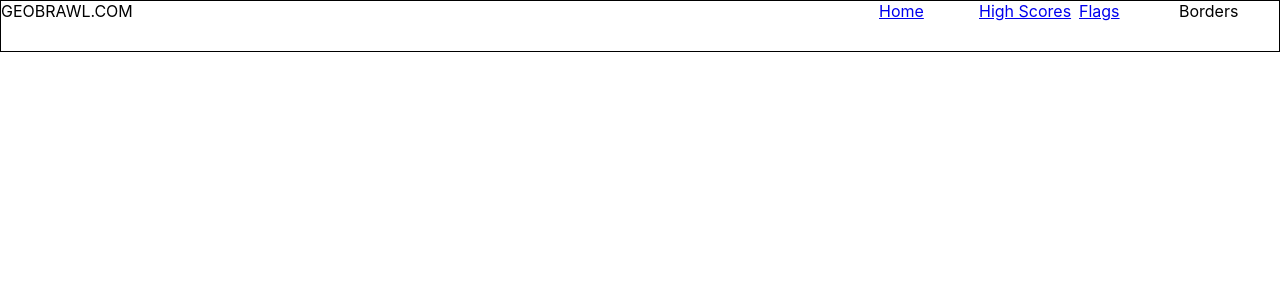
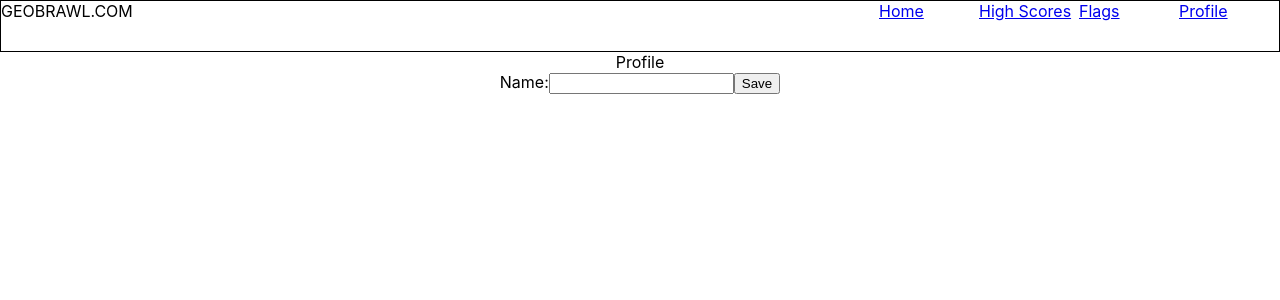
Before and after one commit to arildandreassen/geo, a React (Create React App) app: page /profile in a window 1280 px wide. Shown: the top 300 px of the page. Built offline with nearby package versions, Linux system fonts and the light colour scheme.

Commit message:
added a timer and a profile (#19)

```diff
--- a/src/App.tsx
+++ b/src/App.tsx
@@ -1,28 +1,23 @@
 import * as React from 'react';
-import {
-  QueryClient,
-  QueryClientProvider
-} from '@tanstack/react-query'
 import "./App.css";
+import { Routes, Route } from "react-router-dom";
 import FlagPage from './features/flagQuiz/FlagPage'
 import Header from './components/Header';
 
-import { Routes, Route } from "react-router-dom";
+
 import HomePage from './pages/HomePage';
 import HighScores from './features/highScores/HighScores';
-
+import Profile from './features/profile/Profile'
 function App() {
-  const queryClient = new QueryClient()
 
   return <div className="App">
     <Header />
-    <QueryClientProvider client={queryClient}>
       <Routes>
           <Route path="/" element={<HomePage />}/>
           <Route path="/highscores" element={<HighScores />}/>
           <Route path='/flags' element={<FlagPage />} />
+          <Route path='/profile' element={<Profile />} />
       </Routes>
-    </QueryClientProvider>
   </div>;
 }
 
--- a/src/components/Header.tsx
+++ b/src/components/Header.tsx
@@ -8,7 +8,7 @@ function Header() {
         <div className='header-items'><Link to='/'>Home</Link></div>
         <div className='header-items'><Link to='/highscores'>High Scores</Link></div>
         <div className='header-items'><Link to='/flags'>Flags</Link></div>
-        <div className='header-items'>Borders</div>
+        <div className='header-items'><Link to='/profile'>Profile</Link></div>
     </div>
 }
 
--- /dev/null
+++ b/src/components/Timer.css
@@ -0,0 +1,5 @@
+.timer {
+    font-size: 3rem;
+    padding-top: 20px;
+    padding-bottom: 20px;
+}
--- /dev/null
+++ b/src/components/Timer.tsx
@@ -0,0 +1,18 @@
+import * as React from 'react';
+import { useState, useEffect } from 'react';
+import './Timer.css'
+
+function Timer() {
+    const [seconds, setSeconds] = useState(0)
+
+    useEffect(() => {
+        const interval = setInterval(() => {
+            setSeconds(seconds => seconds +1)
+        }, 1000)
+        return () => clearInterval(interval)
+    }, [seconds])
+
+    return <div className='timer'>{seconds}s</div>
+}
+
+export default Timer
--- a/src/features/flagQuiz/FlagImage.tsx
+++ b/src/features/flagQuiz/FlagImage.tsx
@@ -7,12 +7,11 @@ interface Country {
     }
 }
 
-
 function FlagImage({country}: Country){
     const s3Bucket = `https://s3.us-west-1.amazonaws.com/geobrawl.com/flags/`
     const fileExtension = 'svg'
     const flagImage = `${country.country_code}`
-    return <div className='grid-item grid-item-2'><img
+    return <div className='grid-item grid-item-2'><img alt='country-flag'
     style={{height:'400px', border:'1px solid black'}}
     src={`${s3Bucket}${flagImage}.${fileExtension}`}
     /></div>
--- a/src/features/flagQuiz/FlagPage.tsx
+++ b/src/features/flagQuiz/FlagPage.tsx
@@ -5,11 +5,12 @@ import {generateCorrectAnswerIds, generateIncorrectAnswerIdsForId} from '../../u
 import FlagQuizItem from './FlagQuizItem';
 import {FlagQuestions} from '../../types/types'
 import {addHighscore} from '../../services/highscores'
+import Timer from '../../components/Timer';
 
 function FlagPage() {
     const quizLength = 10;
     const numberOfIncorrectChoices = 6
-    const penaltyForWrongAnswer = 50000
+    const penaltyForWrongAnswer = 50000 //milliseconds
 
     const totalQuizTime = useRef(0)
     let flagTimer = new Date().getTime()
@@ -43,7 +44,9 @@ function FlagPage() {
     }
 
     const handleEndOfQuiz = () => {
-        addHighscore('Arild', totalQuizTime.current)
+        const profileString = window.localStorage.getItem('profile')
+        const profile = JSON.parse(profileString)
+        addHighscore(profile.name, totalQuizTime.current)
         setQuiz([])
         setQuizIndex(0)
 
@@ -73,6 +76,9 @@ function FlagPage() {
             <div>
                 {countries.length > 0 && !quiz.length && <button onClick={createNewQuiz}>New Flag Quiz</button>}
             </div>
+            <div>
+            {quiz.length > 0 && <Timer />}
+            </div>
             {quiz.length > 0 && <FlagQuizItem quizItem={quiz[quizIndex]} countries={countries} handleCountryClick={handleCountryClick}/>}
             {totalQuizTime.current}
         </div>
--- a/src/features/highScores/HighScores.css
+++ b/src/features/highScores/HighScores.css
@@ -12,5 +12,5 @@
 }
 
 .score-item {
-    width: 50px;
+    width: 150px;
 }
--- a/src/features/highScores/HighScores.tsx
+++ b/src/features/highScores/HighScores.tsx
@@ -8,7 +8,6 @@ function HighScores() {
     useEffect(() => {
         listHighscores().then(response => {
             setHighScores(response.highscores)
-            console.log(response)
         })
     },[])
 
--- /dev/null
+++ b/src/features/profile/Profile.tsx
@@ -0,0 +1,49 @@
+import * as React from 'react';
+import {useState, useEffect} from 'react';
+
+function Profile() {
+    const defaultProfile = {
+        name:''
+    }
+
+    const [profile, setProfile] = useState(defaultProfile)
+
+    const getProfile = () => {
+        return window.localStorage.getItem('profile')
+    }
+
+    useEffect(() => {
+        const current = getProfile()
+        setProfile(JSON.parse(current))
+    },[])
+
+    const handleFormChange = (event:any) => {
+
+        const {name, value} = event.target
+        setProfile(profile => {
+            return {
+                ...profile,
+                [name]: value
+            }
+        })
+    }
+
+
+    const handleSubmit = () => {
+        window.localStorage.setItem('profile', JSON.stringify(profile))
+    }
+
+    return <div>
+        <div>Profile</div>
+        <form onSubmit={handleSubmit} >
+            <label>Name:
+                <input type='text' name='name' onChange={handleFormChange} value={profile?.name}>
+            </input></label>
+
+            <input type='submit' value='Save'/>
+        </form>
+
+    </div>
+}
+
+export default Profile
```
